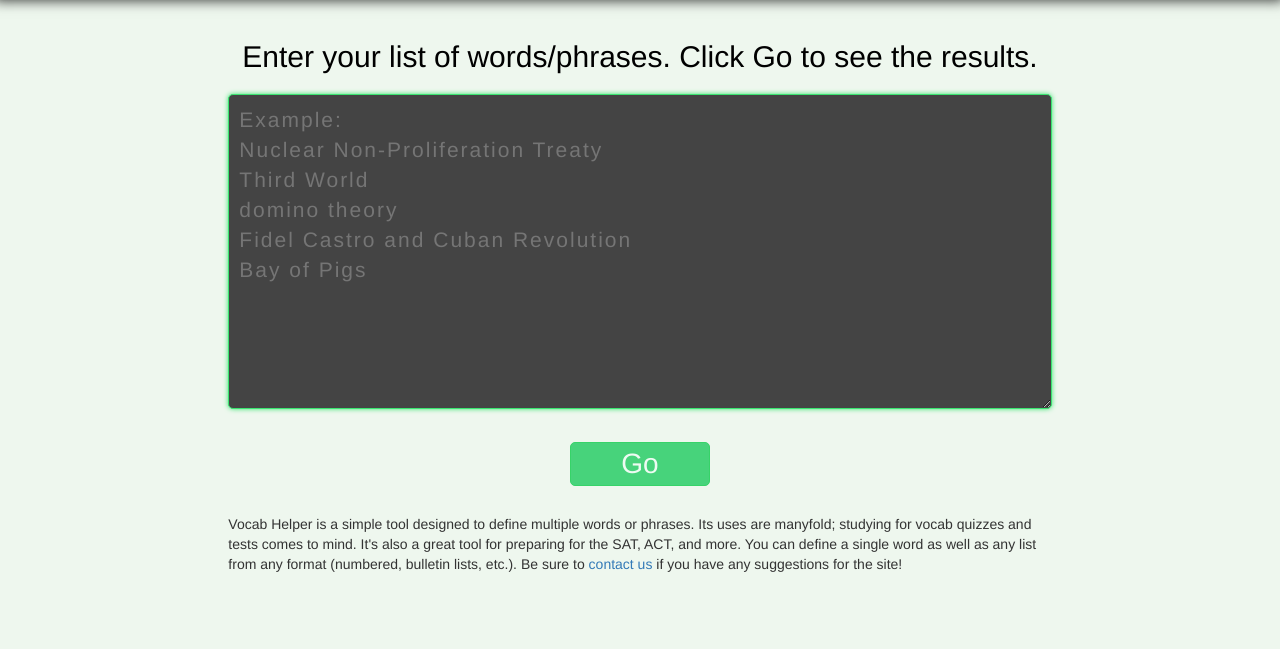
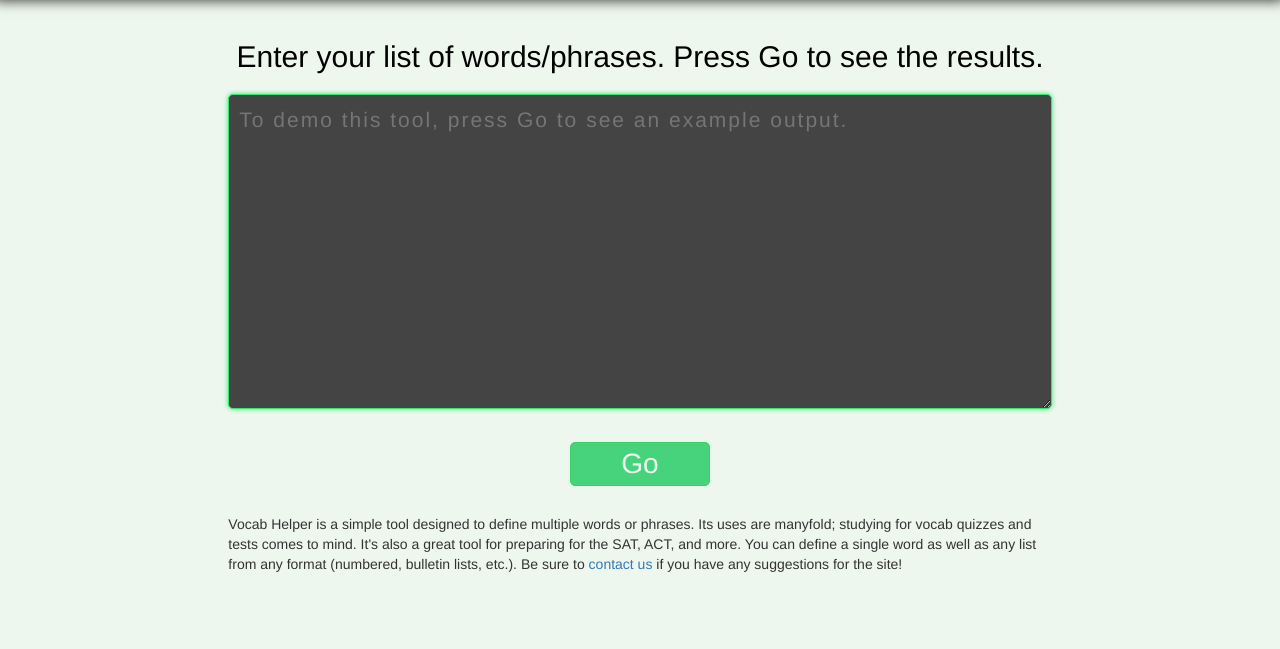
Before and after one commit to lazorfuzz/vocab-helper, a Django app: page / in a window 1280 px wide. Shown: the part 87-736 px from the top of the page. Run offline with Django 3.2, Linux system fonts and the light colour scheme; some libraries are stand-ins or nearby versions.

Commit message:
add pages

```diff
--- a/vocabhelper/templates/index.html
+++ b/vocabhelper/templates/index.html
@@ -32,9 +32,9 @@
 {% include "header.html" %}
 
 <div class='container-fluid col-md-8 col-md-offset-2 wrapper'>
-    <h2 class='animated fadeInDown' id='instructions'>Enter your list of words/phrases. Click Go to see the results.</h2>
+    <h2 class='animated fadeInDown' id='instructions'>Enter your list of words/phrases. Press Go to see the results.</h2>
     <div id="words-div">
-            <textarea id="wordspace"></textarea>
+            <textarea id="wordspace" placeholder='To demo this tool, press Go to see an example output.'></textarea>
     </div>
     <div id="define">
             {% csrf_token %}
@@ -44,25 +44,19 @@
       Vocab Helper is a simple tool designed to define multiple words or phrases. Its uses are manyfold; studying for vocab quizzes and tests comes to mind. It's also a great tool for preparing for the SAT, ACT, and more. You can define a single word as well as any list from any format (numbered, bulletin lists, etc.).
       Be sure to <a href='{% url "contact" %}'>contact us</a> if you have any suggestions for the site!
     </p>
-    <div class="fb-like" data-href="http://vocabhw.com" data-layout="standard" data-action="like" data-size="small" data-show-faces="true" data-share="true"></div>
+    <div class="fb-like" data-href="http://vocabhw.com" data-layout="button_count" data-action="like" data-size="small" data-show-faces="true" data-share="true"></div>
 </div>
 
 <script>
     var words = $('#wordspace');
-    words.attr('placeholder', 'Example: \n\
-Nuclear Non-Proliferation Treaty \n\
-Third World\n\
-domino theory\n\
-Fidel Castro and Cuban Revolution\n\
-Bay of Pigs\n');
     words.focus();
 
   $('#go').on('click', function(){
     if (words.val() == ''){
       words.val('Nuclear Non-Proliferation Treaty \n\
 Third World\n\
-domino theory\n\
-Fidel Castro and Cuban Revolution\n\
+Lech Walesa and Solidarity\n\
+Deng Xiaoping\n\
 Bay of Pigs\n');
     }
     var csrftoken = $('input[name="csrfmiddlewaretoken"]').val();
```
